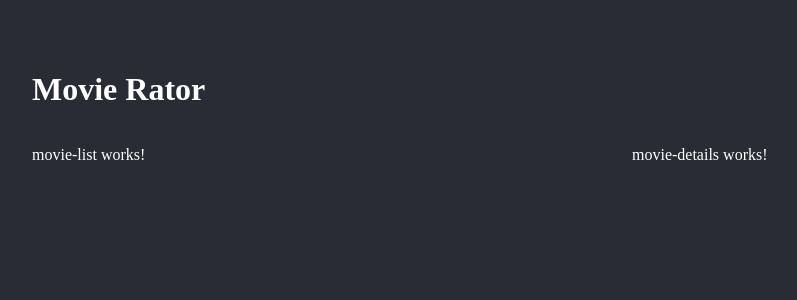
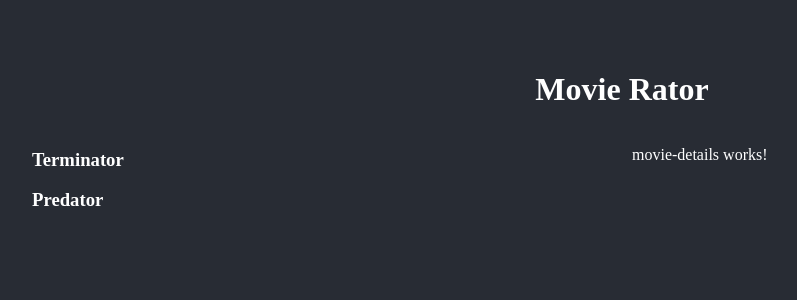
Before and after one commit to godomainz/MovieRater, an Angular app in the folder movie-rator/: page /movies in a window 1280 px wide. Shown: the top 300 px of the page, without its empty margins (18-815 px from the left). Built offline with nearby package versions, Linux system fonts and the light colour scheme.

Commit message:
showed dummy movies in movie-list component

```diff
--- a/movie-rator/src/app/app.component.css
+++ b/movie-rator/src/app/app.component.css
@@ -1,6 +1,11 @@
 .app {
   background-color: #282c34;
   color: white;
-  height: calc(100vh - 100px);
+  min-height: calc(100vh - 100px);
   padding: 50px;
+  margin: 0;
 }
+
+h1 {
+  text-align: center;
+}
--- a/movie-rator/src/app/main/movie-list/movie-list.component.html
+++ b/movie-rator/src/app/main/movie-list/movie-list.component.html
@@ -1 +1,3 @@
-<p>movie-list works!</p>
+<div *ngFor="let movie of movies">
+  <h3>{{movie}}</h3>
+</div>
--- a/movie-rator/src/app/main/movie-list/movie-list.component.ts
+++ b/movie-rator/src/app/main/movie-list/movie-list.component.ts
@@ -7,6 +7,7 @@
 })
 export class MovieListComponent implements OnInit {
 
+  movies = ['Terminator', 'Predator'];
   constructor() { }
 
   ngOnInit(): void {
```
